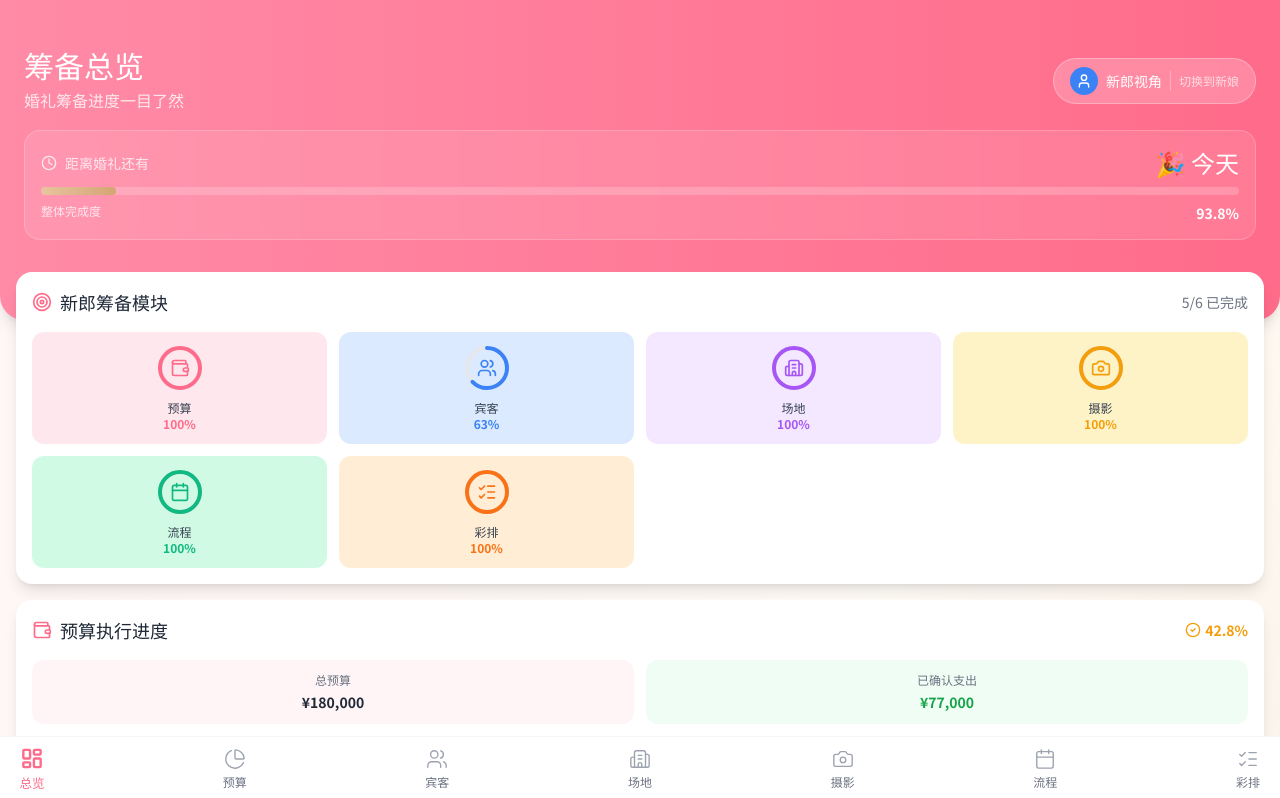
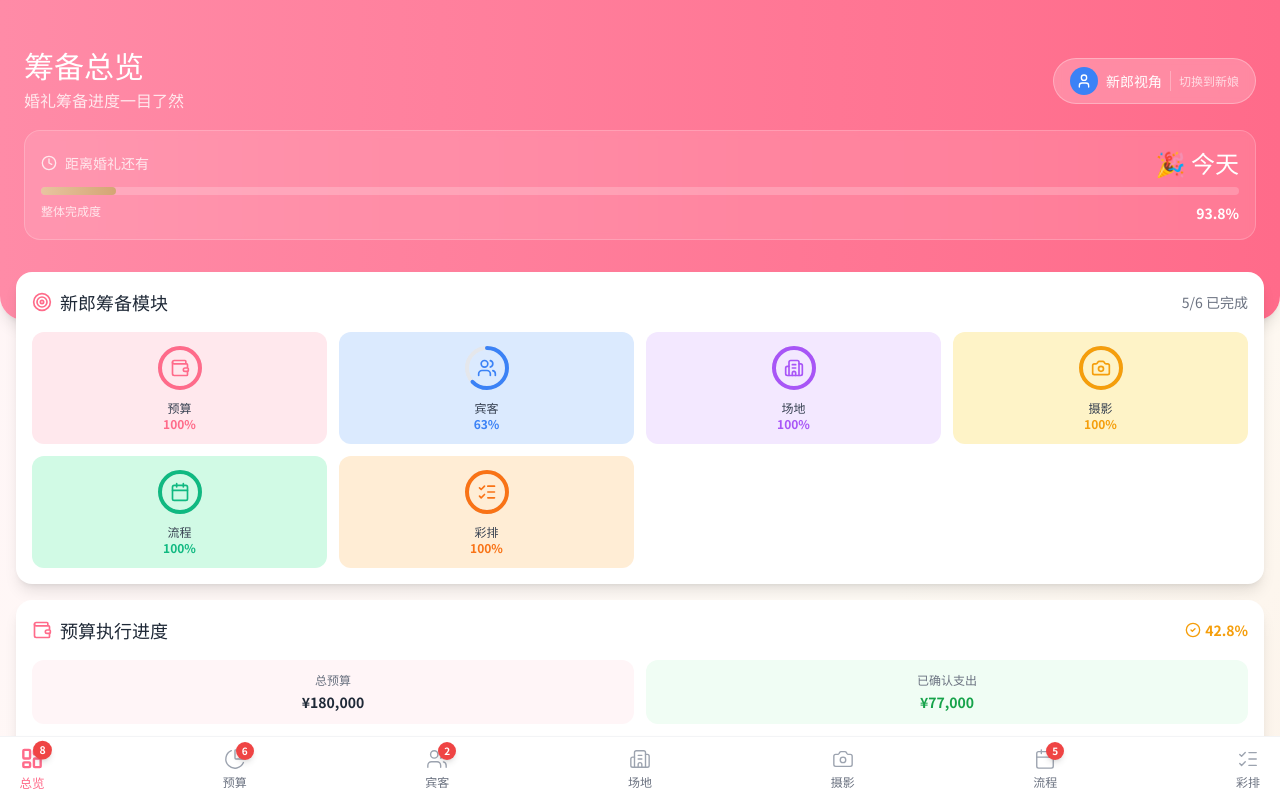
Before and after one commit to nineteen1026-pixel/lyt-9, a Vue app: page /overview in a window 1280 px wide. Shown: the top 798 px of the page. Built offline with nearby package versions, Linux system fonts and the light colour scheme.

Commit message:
.3981746827702544:02b8c32bc30f42118e5421c2b877be0b_6a352fd100646dedd7aaaaec.6a352fd600646dedd7aaaaee.6a352fd6d60fc0ed6667a698:Trae CN.T(2026/6/19 20:02:30)

```diff
--- a/src/components/TabBar.vue
+++ b/src/components/TabBar.vue
@@ -8,19 +8,27 @@
         v-for="tab in tabs"
         :key="tab.path"
         @click="handleTabClick(tab.path)"
-        class="flex flex-col items-center justify-center flex-shrink-0 px-3 py-1 transition-all duration-300 ease-out"
+        class="flex flex-col items-center justify-center flex-shrink-0 px-3 py-1 transition-all duration-300 ease-out relative"
         :class="[
           isActive(tab.path)
             ? 'text-primary-500 scale-105'
             : 'text-gray-400 hover:text-gray-600'
         ]"
       >
+        <div class="relative">
           <component
             :is="tab.icon"
             :size="22"
             :stroke-width="isActive(tab.path) ? 2.5 : 1.5"
             class="transition-all duration-300"
           />
+          <span
+            v-if="getTodoCount(tab.id) > 0"
+            class="absolute -top-1.5 -right-2 flex items-center justify-center min-w-[18px] h-[18px] px-1 text-[10px] text-white font-bold rounded-full bg-red-500 shadow-md"
+          >
+            {{ getTodoCount(tab.id) > 99 ? '99+' : getTodoCount(tab.id) }}
+          </span>
+        </div>
         <span
           class="mt-1 text-xs font-medium transition-all duration-300"
           :class="isActive(tab.path) ? 'text-primary-500' : 'text-gray-500'"
@@ -36,6 +44,7 @@
 import { computed } from 'vue'
 import { useRoute, useRouter } from 'vue-router'
 import { useRoleStore } from '@/stores/role'
+import { useTodoStore } from '@/stores/todo'
 import { isModuleVisible } from '@/data/permissions'
 import {
   LayoutDashboard,
@@ -51,6 +60,11 @@ import {
 const route = useRoute()
 const router = useRouter()
 const roleStore = useRoleStore()
+const todoStore = useTodoStore()
+
+const getTodoCount = (tabId: string): number => {
+  return todoStore.getTodoCount(tabId)
+}
 
 const allTabs = [
   { path: '/overview', label: '总览', icon: LayoutDashboard, id: 'overview' },
--- /dev/null
+++ b/src/stores/todo.ts
@@ -0,0 +1,124 @@
+import { defineStore } from 'pinia'
+import { computed } from 'vue'
+import { useGuestsStore } from './guests'
+import { useBudgetStore } from './budget'
+import { useChecklistStore } from './checklist'
+import { useVenuesStore } from './venues'
+import { usePhotographyStore } from './photography'
+import { useDressStore } from './dress'
+import { useRehearsalStore } from './rehearsal'
+
+export interface TodoCounts {
+  overview: number
+  budget: number
+  guests: number
+  venues: number
+  photography: number
+  dress: number
+  schedule: number
+  rehearsal: number
+}
+
+export const useTodoStore = defineStore('todo', () => {
+  const guestsStore = useGuestsStore()
+  const budgetStore = useBudgetStore()
+  const checklistStore = useChecklistStore()
+  const venuesStore = useVenuesStore()
+  const photographyStore = usePhotographyStore()
+  const dressStore = useDressStore()
+  const rehearsalStore = useRehearsalStore()
+
+  const guestsTodoCount = computed(() => {
+    let count = 0
+    count += guestsStore.pendingCount
+    count += guestsStore.confirmedUnassignedCount
+    if (guestsStore.isOverCapacity) {
+      count += guestsStore.capacityOverflow
+    }
+    return count
+  })
+
+  const budgetTodoCount = computed(() => {
+    let count = 0
+    const overBudgetItems = budgetStore.items.filter(
+      item => item.actual > (item.budget ?? item.planned)
+    )
+    count += overBudgetItems.length
+    const unconfirmedItems = budgetStore.items.filter(item => !item.confirmed)
+    count += unconfirmedItems.length
+    return count
+  })
+
+  const checklistTodoCount = computed(() => {
+    return checklistStore.totalCount - checklistStore.completedCount
+  })
+
+  const venuesTodoCount = computed(() => {
+    const hasBooked = venuesStore.bookedVenues.length > 0
+    if (!hasBooked && guestsStore.totalNonDeclinedCount > 0) {
+      return 1
+    }
+    return 0
+  })
+
+  const photographyTodoCount = computed(() => {
+    const hasContracted = photographyStore.items.some(p => p.contracted)
+    return hasContracted ? 0 : 1
+  })
+
+  const dressTodoCount = computed(() => {
+    const hasContracted = dressStore.dresses.some(d => d.contracted)
+    return hasContracted ? 0 : 1
+  })
+
+  const rehearsalTodoCount = computed(() => {
+    const unassignedSteps = rehearsalStore.steps.filter(
+      step => !step.personInChargeId || !step.personInCharge
+    )
+    return unassignedSteps.length
+  })
+
+  const scheduleTodoCount = computed(() => {
+    return checklistTodoCount.value
+  })
+
+  const overviewTodoCount = computed(() => {
+    return (
+      guestsTodoCount.value +
+      budgetTodoCount.value +
+      venuesTodoCount.value +
+      photographyTodoCount.value +
+      dressTodoCount.value +
+      rehearsalTodoCount.value
+    )
+  })
+
+  const todoCounts = computed<TodoCounts>(() => ({
+    overview: overviewTodoCount.value,
+    budget: budgetTodoCount.value,
+    guests: guestsTodoCount.value,
+    venues: venuesTodoCount.value,
+    photography: photographyTodoCount.value,
+    dress: dressTodoCount.value,
+    schedule: scheduleTodoCount.value,
+    rehearsal: rehearsalTodoCount.value
+  }))
+
+  function getTodoCount(tabId: string): number {
+    return todoCounts.value[tabId as keyof TodoCounts] ?? 0
+  }
+
+  return {
+    todoCounts,
+    overviewTodoCount,
+    guestsTodoCount,
+    budgetTodoCount,
+    checklistTodoCount,
+    venuesTodoCount,
+    photographyTodoCount,
+    dressTodoCount,
+    rehearsalTodoCount,
+    scheduleTodoCount,
+    getTodoCount
+  }
+})
```
Lines whose indentation alone changed are shown as unchanged.
